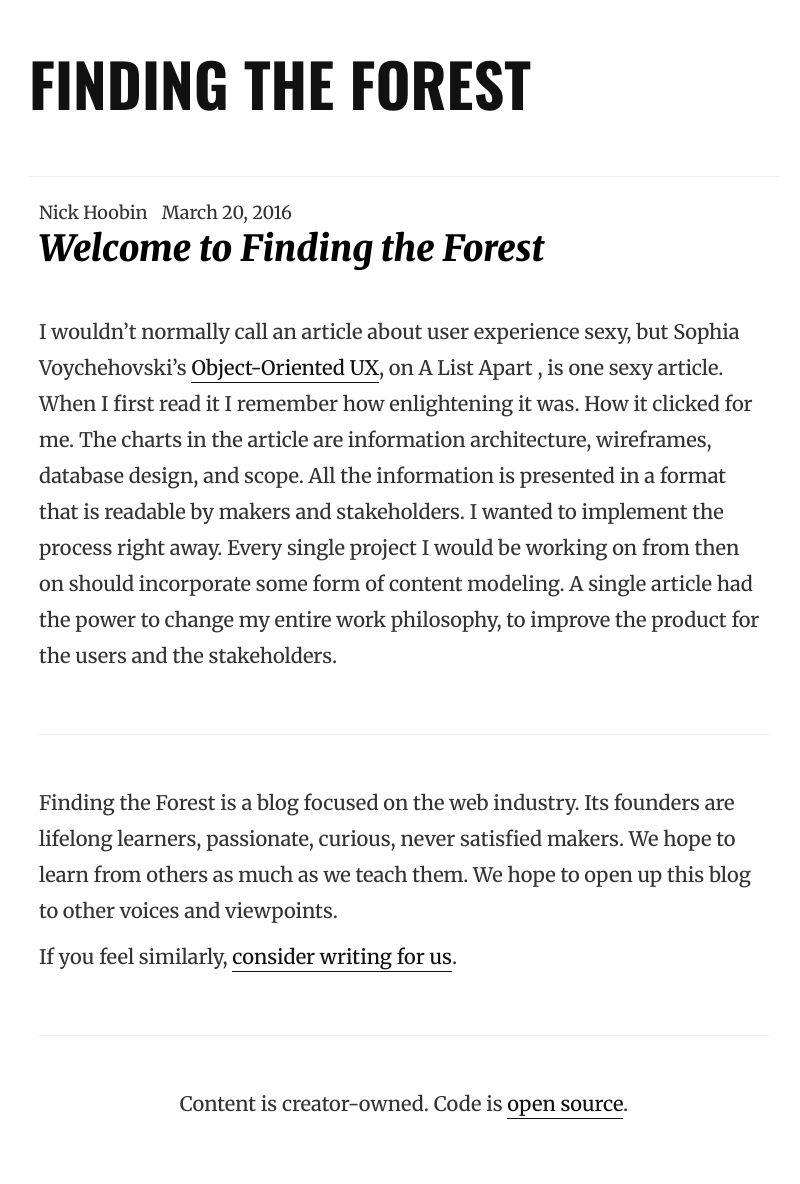
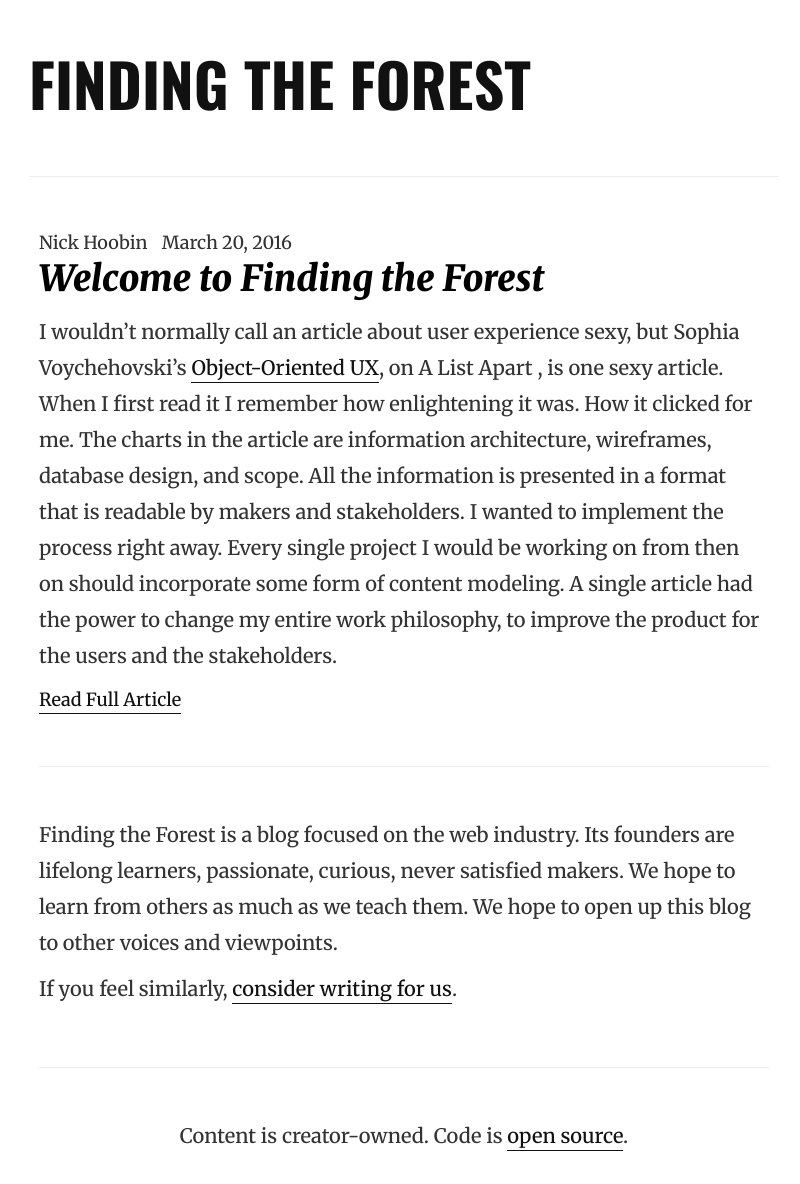
Before and after one commit to findingtheforest/findingtheforest.github.io, a Jekyll site: the page built from index.html, in a window 1280 px wide. Shown: the whole page, without its empty margins (236-1036 px from the left). Built offline with Jekyll 4.4.1, drawn with Linux system fonts in a browser that asks for light colours; before the commit the page ends 1152 px from its top, so only the background shows below that.

Commit message:
read more

```diff
--- a/build/css/style.css
+++ b/build/css/style.css
@@ -3262,6 +3262,9 @@ header {
   font-size: 20px;
   font-size: 2rem; }
 
+.component-post-summary {
+  padding: 30px 0; }
+
 .component-post-meta {
   padding: 0;
   margin: 0; }
@@ -3275,7 +3278,6 @@ header {
     color: black; }
 
 .component-intro {
-  padding: 30px 0;
   font-size: 20px;
   font-size: 2rem; }
 
@@ -3285,11 +3287,11 @@ footer {
   font-size: 20px;
   font-size: 2rem; }
 
-p a, footer a {
+p a, footer a, .component-read-more a {
   border-bottom: 1px solid;
   display: inline;
   padding-bottom: 2px; }
-  p a:hover, footer a:hover {
+  p a:hover, footer a:hover, .component-read-more a:hover {
     text-decoration: none; }
 
 header h1 {
--- a/index.html
+++ b/index.html
@@ -13,7 +13,10 @@ title: Home
     <div class="component-intro">
     	{{ post.excerpt }}
     </div>
-    {% endfor %}
+    <div class="component-read-more">
+      <a href="{{ post.permalink }}">Read Full Article</a>
+    </div>
+  {% endfor %}
 </section>
 
 <!-- needs an offset of 1 for the first post? -->
@@ -27,7 +30,7 @@ title: Home
         {{ post.excerpt }}
       </div>
 
-      <a href="{{ post.permalink }}">Read Full Article</a>
+      <a href="{{ post.permalink }}" class="component-read-more">Read Full Article</a>
 
     </article>
   {% endfor %}
--- a/sass/_base.scss
+++ b/sass/_base.scss
@@ -18,7 +18,7 @@ header {
 }
 
 .component-post-summary {
-
+	padding: 30px 0;
 }
 
 .component-post-meta {
@@ -39,7 +39,6 @@ header {
 }
 
 .component-intro {
-	padding: 30px 0;
 	@include remcalc(20);
 }
 
@@ -49,7 +48,7 @@ footer {
 	@include remcalc(20);
 }
 
-p, footer {
+p, footer, .component-read-more {
 	a {
 		border-bottom:1px solid;
 		display:inline;
```
